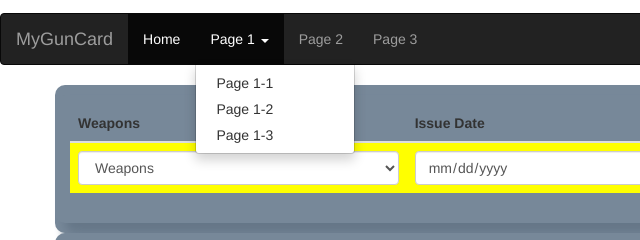
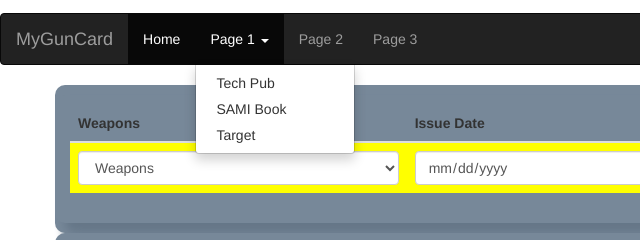
Before and after one commit to Tiger34/MyGunCardNew, a plain HTML site: page index.html in a window 1280 px wide. Both pictures are taken after a click on the link "Page 1". Shown: the part 257-497 px from the top of the page, 0-640 px from the left. Drawn offline with nearby package versions, Linux system fonts and the light colour scheme.

Commit message:
done today

```diff
--- a/index.html
+++ b/index.html
@@ -45,9 +45,9 @@
         <a class="dropdown-toggle" data-toggle="dropdown" href="#">Page 1
         <span class="caret"></span></a>
         <ul class="dropdown-menu">
-          <li><a href="#">Page 1-1</a></li>
-          <li><a href="#">Page 1-2</a></li>
-          <li><a href="#">Page 1-3</a></li>
+          <li><a href="#">Tech Pub</a></li>
+          <li><a href="#">SAMI Book</a></li>
+          <li><a href="#">Target</a></li>
         </ul>
       </li>
       <li><a href="#">Page 2</a></li>
```
